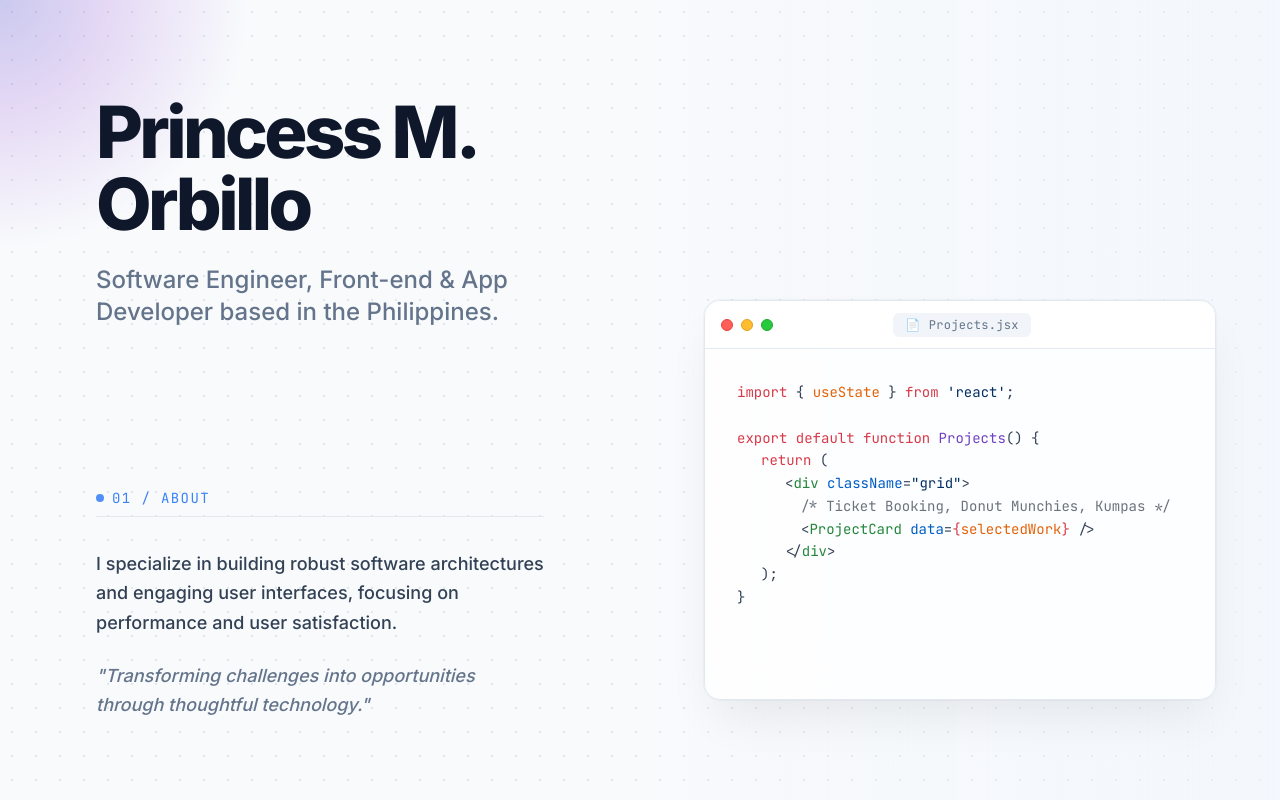
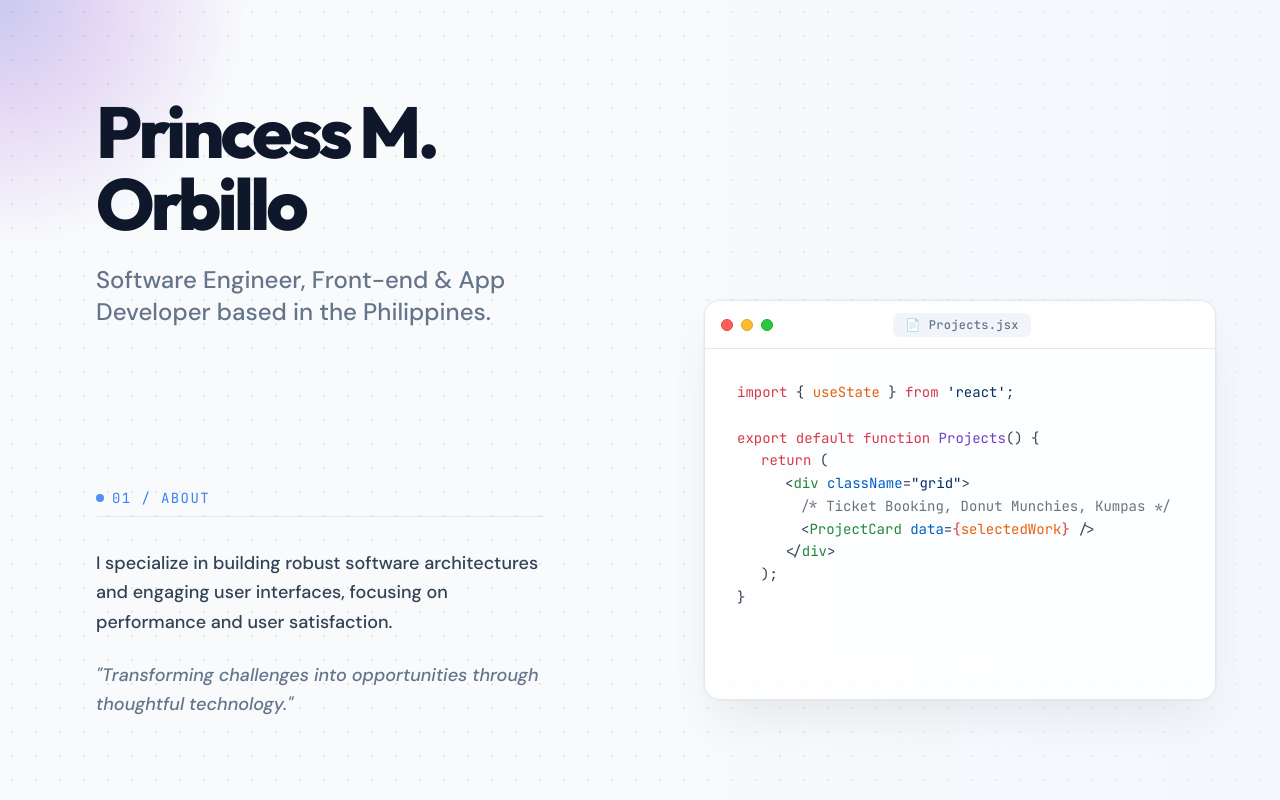
Before and after one commit to princessorbillo/web-portfolio, a React (Vite) app: page / in a window 1280 px wide. Shown: the top 800 px of the page. Built offline with nearby package versions, Linux system fonts and the light colour scheme.

Commit message:
style: update to premium google fonts (Outfit and DM Sans)

```diff
--- a/src/index.css
+++ b/src/index.css
@@ -1,3 +1,5 @@
+@import url('https://fonts.googleapis.com/css2?family=DM+Sans:ital,opsz,wght@0,9..40,100..1000;1,9..40,100..1000&family=JetBrains+Mono:wght@400;500;700&family=Outfit:wght@300;400;500;700;800;900&display=swap');
+
 @tailwind base;
 @tailwind components;
 @tailwind utilities;
@@ -5,7 +7,10 @@
 @layer base {
   body {
     @apply bg-background text-primary antialiased selection:bg-accent selection:text-white;
-    font-family: 'Inter', system-ui, sans-serif;
+    font-family: 'DM Sans', system-ui, sans-serif;
+  }
+  h1, h2, h3, h4, h5, h6 {
+    font-family: 'Outfit', system-ui, sans-serif;
   }
 }
 
--- a/tailwind.config.js
+++ b/tailwind.config.js
@@ -6,7 +6,8 @@ export default {
   theme: {
     extend: {
       fontFamily: {
-        sans: ['Inter', 'system-ui', 'sans-serif'],
+        sans: ['DM Sans', 'system-ui', 'sans-serif'],
+        heading: ['Outfit', 'system-ui', 'sans-serif'],
         mono: ['JetBrains Mono', 'monospace'],
       },
       colors: {
```
